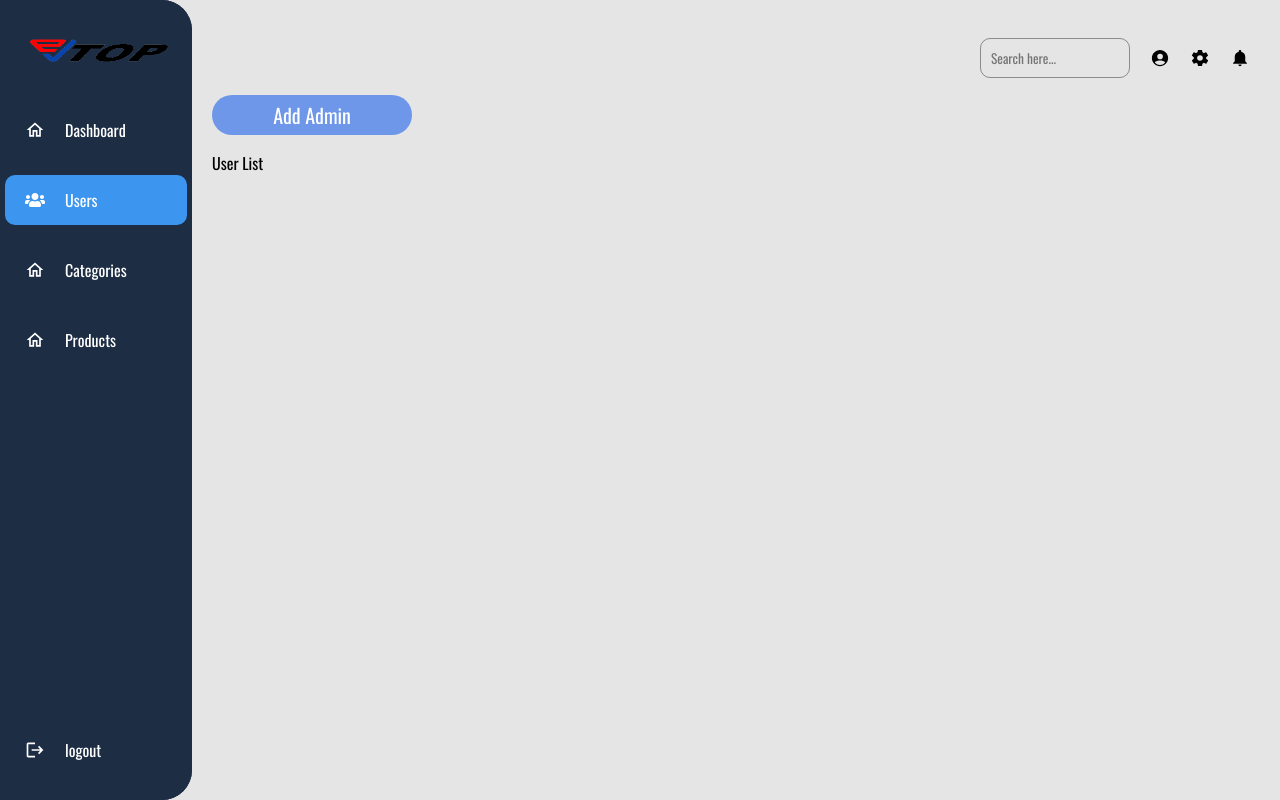
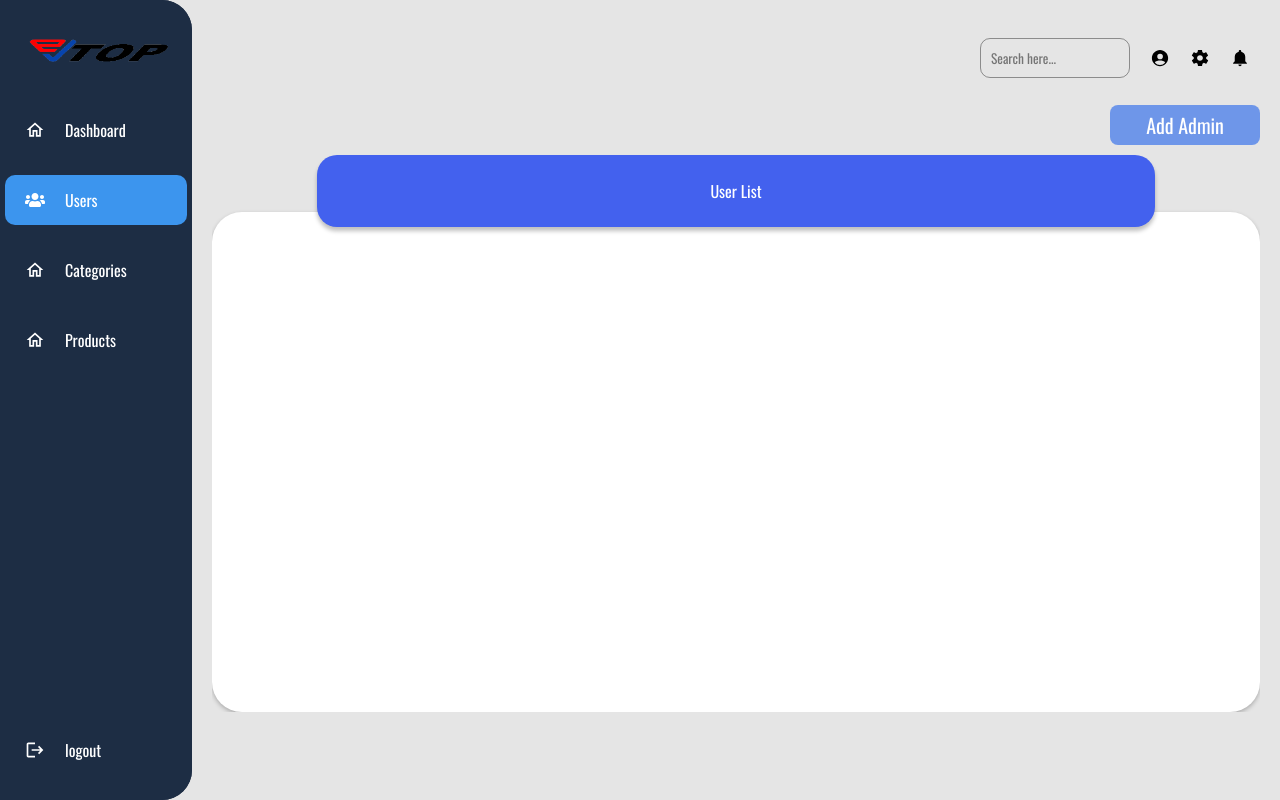
Before and after one commit to mbragi/Jelly-frontend, a React (Create React App) app: page /#/admin/users in a window 1280 px wide. Built offline with nearby package versions, Linux system fonts and the light colour scheme.

Commit message:
feat:created the admin users page

```diff
--- a/src/pages/adminUsers/AdminUsers.css
+++ b/src/pages/adminUsers/AdminUsers.css
@@ -0,0 +1,28 @@
+.add-admin-header{
+    display: flex;
+    justify-content: flex-end;
+    padding: 10px 0;
+}
+.user-lists-header{
+    z-index: 1;
+    background-color: rgba(67, 97, 238, 1);
+    color: white;
+    width: 80%;
+    text-align: center;
+    margin: 0 auto;
+    padding: 8px 0;
+    box-shadow: 0px 4px 4px rgba(0, 0, 0, 0.25);
+    border-radius: 20px;
+    margin-bottom: -15px;
+    position: relative;
+}
+.user-lists{
+    z-index: 0;
+    width: 100%;
+    background: #FFFFFF;
+    box-shadow: 0px 2px 4px rgba(0, 0, 0, 0.25);
+    border-radius: 30px;
+    /* will remove the height later just for indication */
+    min-height: 500px;
+    position: relative;
+}
--- a/src/pages/adminUsers/AdminUsers.jsx
+++ b/src/pages/adminUsers/AdminUsers.jsx
@@ -6,14 +6,19 @@ function AdminUsers() {
   return (
     <AdminFrame currentPage={"users"}>
         <div className="admin-users-container">
-            <header>
-                <Button content={'Add Admin'} style ={{backgroundColor: ' rgba(53, 112, 236, 0.67)'}} />
+            <header className='add-admin-header'>
+                <Button content={'Add Admin'} style ={{
+                    backgroundColor: ' rgba(53, 112, 236, 0.67)',
+                    borderRadius: '8px',
+                    width:'150px'
+                }}
+            />
             </header>
             <section>
                 <header className='user-lists-header'>
                     <p>User List</p>
                 </header>
-                <div>
+                <div className='user-lists'>
 
                 </div>
             </section>
```
